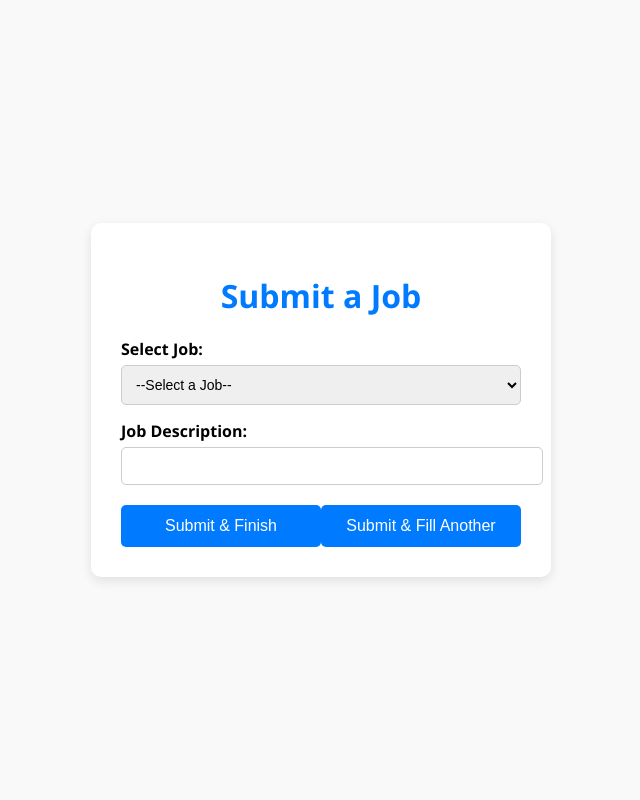
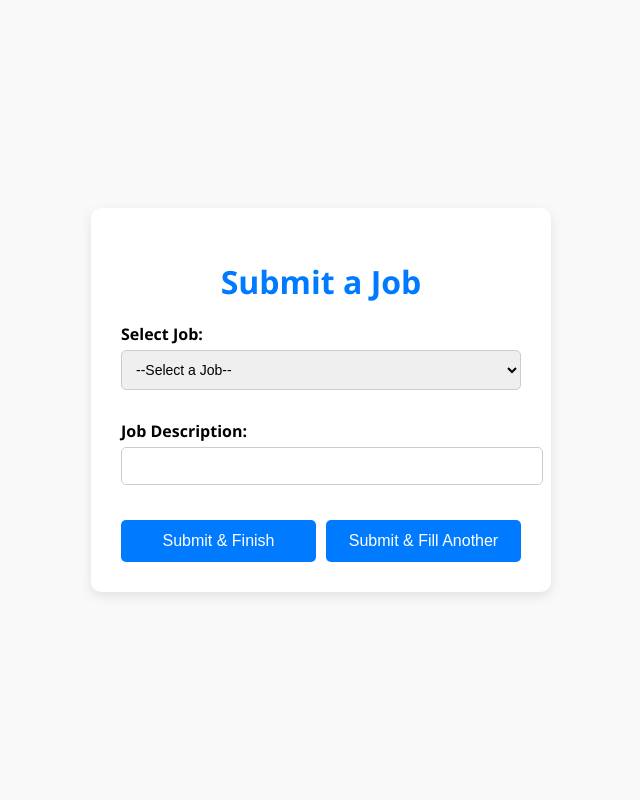
Before and after one commit to RotemYakir/Data-Jobs-API, a Flask app: page /job-form in a window 1280 px wide. Shown: the whole page, without its empty margins (319-959 px from the left). Run offline with Flask 3, Linux system fonts and the light colour scheme.

Commit message:
style changes

```diff
--- a/data_jobs/main.py
+++ b/data_jobs/main.py
@@ -1,9 +1,6 @@
-import pymongo
 from flask import Flask
 from data_jobs.data_jobs_api import data_jobs_bp
 
-mongo_client = pymongo.MongoClient('mongodb://localhost:27017/')
-result_db = mongo_client['celery_results']
 app = Flask(__name__)
 app.secret_key = 'your_secret_key_here'
 
--- a/data_jobs/templates/job_form.html
+++ b/data_jobs/templates/job_form.html
@@ -4,9 +4,19 @@
     <meta charset="UTF-8">
     <title>Submit a Job</title>
     <style>
+        :root {
+            --primary-color: #007bff;
+            --primary-hover: #0056b3;
+            --border-color: #ccc;
+            --background-color: #f9f9f9;
+            --container-bg: #ffffff;
+            --container-shadow: rgba(0, 0, 0, 0.1);
+            --input-padding: 10px;
+        }
+
         body {
             font-family: 'Segoe UI', Tahoma, Geneva, Verdana, sans-serif;
-            background-color: #f9f9f9;
+            background-color: var(--background-color);
             display: flex;
             justify-content: center;
             align-items: center;
@@ -15,16 +25,17 @@
         }
 
         .container {
-            background: white;
+            background: var(--container-bg);
             padding: 30px;
             border-radius: 10px;
-            box-shadow: 0 4px 12px rgba(0, 0, 0, 0.1);
+            box-shadow: 0 4px 12px var(--container-shadow);
             width: 400px;
         }
 
         h1 {
             text-align: center;
-            color: #007bff;
+            color: var(--primary-color);
+            margin-bottom: 20px;
         }
 
         label {
@@ -35,32 +46,41 @@
 
         select, input {
             width: 100%;
-            padding: 10px;
+            padding: var(--input-padding);
             margin-top: 5px;
-            border: 1px solid #ccc;
+            margin-bottom: 15px;
+            border: 1px solid var(--border-color);
             border-radius: 5px;
             font-size: 14px;
+            transition: border-color 0.3s ease;
+        }
+
+        select:focus, input:focus {
+            border-color: var(--primary-color);
+            outline: none;
         }
 
         .button-group {
             display: flex;
-            justify-content: center;
+            justify-content: space-between;
+            gap: 10px;
             margin-top: 20px;
         }
 
         button {
-            background-color: #007bff;
+            background-color: var(--primary-color);
             color: white;
             border: none;
             padding: 12px;
             border-radius: 5px;
             cursor: pointer;
             font-size: 16px;
-            width: 100%;
+            flex: 1;
+            transition: background-color 0.3s ease;
         }
 
         button:hover {
-            background-color: #0056b3;
+            background-color: var(--primary-hover);
         }
     </style>
 
--- a/data_jobs/templates/main_page.html
+++ b/data_jobs/templates/main_page.html
@@ -119,6 +119,7 @@
                 document.getElementById("stop-form-" + jobId).submit();
             }
         }
+
     </script>
 </head>
 <body>
```
